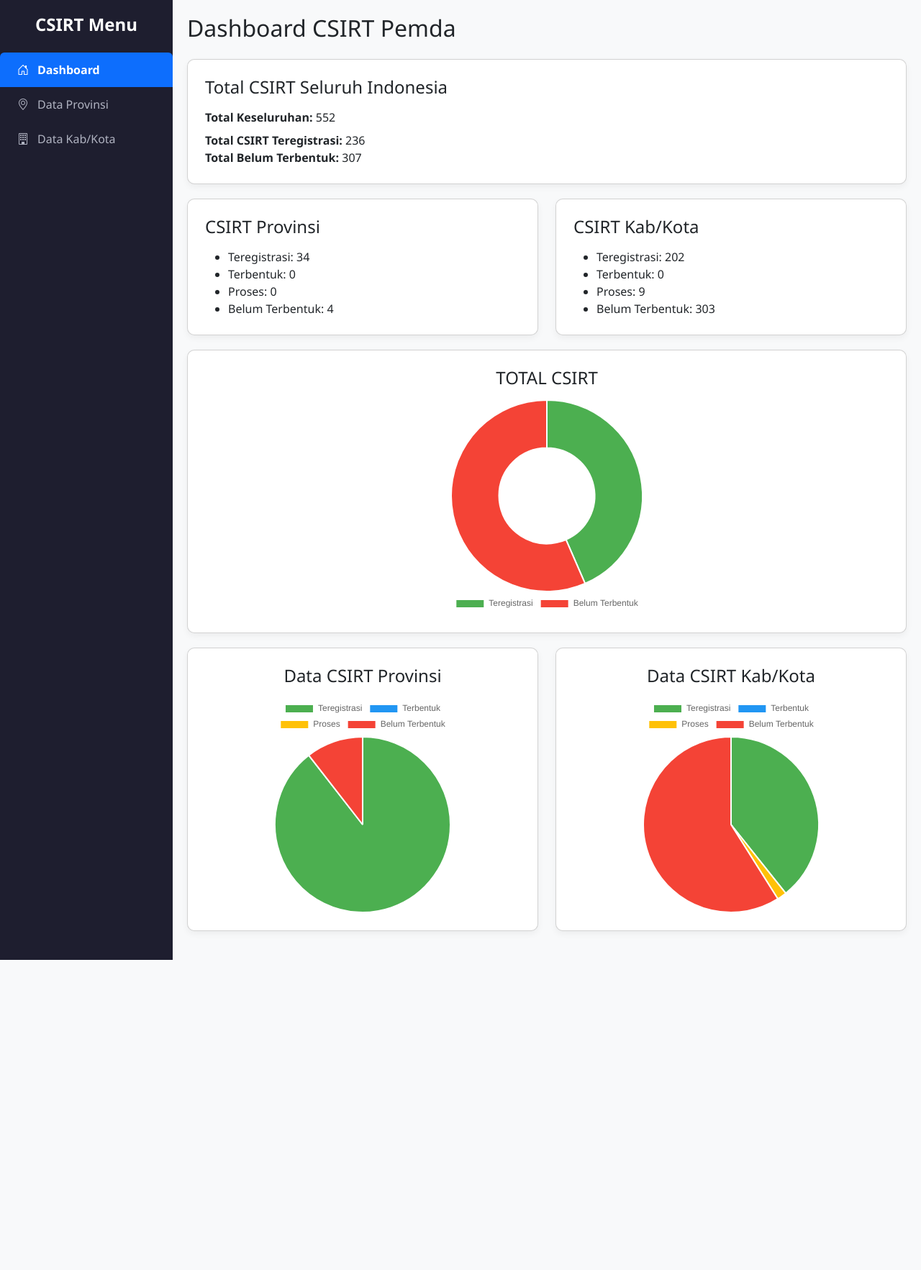
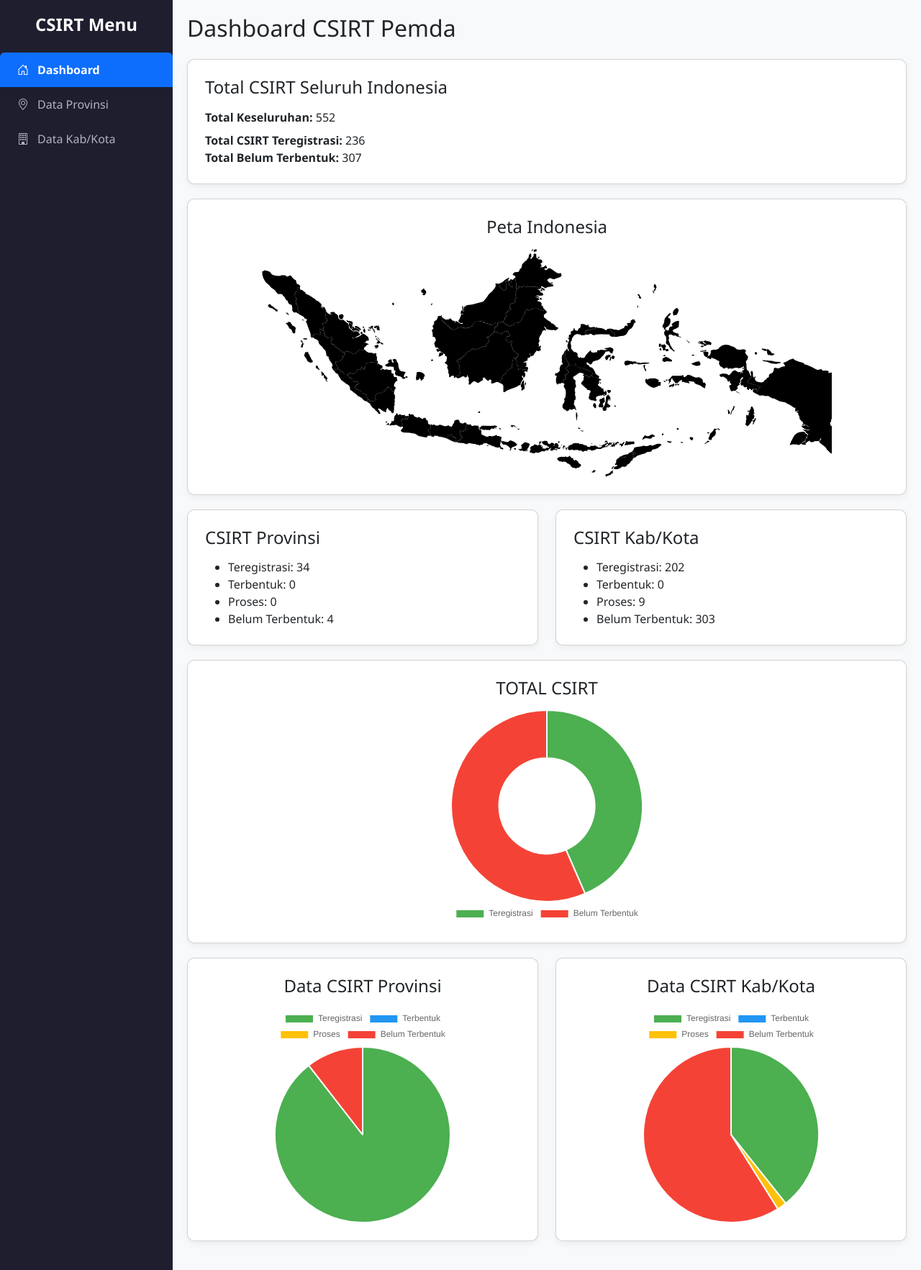
Before and after one commit to VascoZ/dashboard-csirt-pemda, a PHP site: page / in a window 1280 px wide. Shown: the whole page at 72% size. Before the commit the page ends 1334 px from the top, so only its background shows below. Run offline with PHP 8.4, Linux system fonts and the light colour scheme; data comes from the database, SQL or seed files in the repository.

Commit message:
Update index.php

```diff
--- a/index.php
+++ b/index.php
@@ -21,16 +21,13 @@
             flex-direction: column;
             padding: 20px 0;
         }
-
         .sidebar h4 {
             color: #ffffff;
             font-weight: bold;
         }
-
         .sidebar .list-group {
             width: 100%;
         }
-
         .sidebar .list-group-item {
             background: none;
             border: none;
@@ -42,18 +39,15 @@
             gap: 12px;
             transition: background 0.2s ease;
         }
-
         .sidebar .list-group-item:hover {
             background-color: #2c2c44;
             color: #ffffff;
         }
-
         .sidebar .list-group-item.active {
             background-color: #0d6efd;
             color: #ffffff;
             font-weight: bold;
         }
-
         .content {
             flex-grow: 1;
             padding: 20px;
@@ -95,7 +89,6 @@
     </div>
 </div>
 
-
 <!-- Content -->
 <div class="content">
     <h2 class="mb-4">Dashboard CSIRT Pemda</h2>
@@ -128,53 +121,53 @@
     $row = $res->fetch_assoc();
     $counts_kabkot['Belum Terbentuk'] = (int)$row['total'];
     $total_kabkot = array_sum($counts_kabkot);
-    ?>
 
-    <!-- Card: Total Gabungan -->
-    <div class="card p-4">
-        <h4>Total CSIRT Seluruh Indonesia</h4>
-        <?php
+    // Total CSIRT
     $total_all = $total_prov + $total_kabkot;
-
-        // Gabungan status
     $total_teregistrasi = $counts_prov['Teregistrasi'] + $counts_kabkot['Teregistrasi'];
     $total_terbentuk = $counts_prov['Terbentuk'] + $counts_kabkot['Terbentuk'];
     $total_proses = $counts_prov['Proses'] + $counts_kabkot['Proses'];
     $total_belum = $counts_prov['Belum Terbentuk'] + $counts_kabkot['Belum Terbentuk'];
     ?>
 
-        <p class="mb-2">
-            <strong>Total Keseluruhan:</strong> <?= $total_all ?>
-        </p>
+    <!-- Card: Total Gabungan -->
+    <div class="card p-4">
+        <h4>Total CSIRT Seluruh Indonesia</h4>
+        <p class="mb-2"><strong>Total Keseluruhan:</strong> <?= $total_all ?></p>
         <p class="mb-0">
-            <strong>Total CSIRT Teregistrasi:</strong> <?= $total_teregistrasi ?> <br>
+            <strong>Total CSIRT Teregistrasi:</strong> <?= $total_teregistrasi ?><br>
             <strong>Total Belum Terbentuk:</strong> <?= $total_belum ?>
         </p>
     </div>
 
+    <!-- Card: Peta -->
+    <div class="card p-4 text-center">
+        <h4 class="mb-3">Peta Indonesia</h4>
+        <div style="width: 100%; max-width: 900px; margin: 0 auto;">
+            <?php echo file_get_contents('assets/indonesia.svg'); ?>
+        </div>
+    </div>
+
     <div class="row">
-        <!-- Card: Status Provinsi -->
         <div class="col-md-6">
             <div class="card p-4">
                 <h4>CSIRT Provinsi</h4>
                 <ul class="mb-0">
                     <li>Teregistrasi: <?= $counts_prov['Teregistrasi'] ?></li>
-                    <li>Terbentuk: <?= $counts_prov['Terbentuk'] ?> </li>
-                    <li>Proses: <?= $counts_prov['Proses'] ?> </li>
-                    <li>Belum Terbentuk: <?= $counts_prov['Belum Terbentuk'] ?> </li>
+                    <li>Terbentuk: <?= $counts_prov['Terbentuk'] ?></li>
+                    <li>Proses: <?= $counts_prov['Proses'] ?></li>
+                    <li>Belum Terbentuk: <?= $counts_prov['Belum Terbentuk'] ?></li>
                 </ul>
             </div>
         </div>
-
-        <!-- Card: Status Kab/Kota -->
         <div class="col-md-6">
             <div class="card p-4">
                 <h4>CSIRT Kab/Kota</h4>
                 <ul class="mb-0">
-                    <li>Teregistrasi: <?= $counts_kabkot['Teregistrasi'] ?> </li>
-                    <li>Terbentuk: <?= $counts_kabkot['Terbentuk'] ?> </li>
+                    <li>Teregistrasi: <?= $counts_kabkot['Teregistrasi'] ?></li>
+                    <li>Terbentuk: <?= $counts_kabkot['Terbentuk'] ?></li>
                     <li>Proses: <?= $counts_kabkot['Proses'] ?></li>
-                    <li>Belum Terbentuk: <?= $counts_kabkot['Belum Terbentuk'] ?> </li>
+                    <li>Belum Terbentuk: <?= $counts_kabkot['Belum Terbentuk'] ?></li>
                 </ul>
             </div>
         </div>
@@ -191,7 +184,6 @@
             </div>
         </div>
     </div>
-
 
     <!-- Chart Row -->
     <div class="row">
@@ -218,19 +210,13 @@
 <script>
     window.statusChartLabelsProv = <?= json_encode(array_keys($counts_prov)) ?>;
     window.statusChartDataProv = <?= json_encode(array_values($counts_prov)) ?>;
-
     window.statusChartLabelsKabkot = <?= json_encode(array_keys($counts_kabkot)) ?>;
     window.statusChartDataKabkot = <?= json_encode(array_values($counts_kabkot)) ?>;
+    window.combinedChartLabels = ['Teregistrasi', 'Belum Terbentuk'];
+    window.combinedChartData = [<?= $total_teregistrasi ?>, <?= $total_belum ?>];
 </script>
 
 <!-- Chart.js -->
- <script>
-    window.combinedChartLabels = ['Teregistrasi', 'Belum Terbentuk'];
-    window.combinedChartData = [
-        <?= $total_teregistrasi ?>,
-        <?= $total_belum ?>
-    ];
-</script>
 <script src="https://cdn.jsdelivr.net/npm/chart.js"></script>
 <script>
     new Chart(document.getElementById('statusPieChartProvinsi'), {
@@ -243,7 +229,7 @@
             }]
         }
     });
-// Chart Gabungan Teregistrasi vs Belum Terbentuk
+
     new Chart(document.getElementById('combinedChart'), {
         type: 'doughnut',
         data: {
@@ -255,9 +241,7 @@ new Chart(document.getElementById('combinedChart'), {
         },
         options: {
             plugins: {
-            legend: {
-                position: 'bottom'
-            }
+                legend: { position: 'bottom' }
             }
         }
     });
```
Lines whose indentation alone changed are shown as unchanged.
